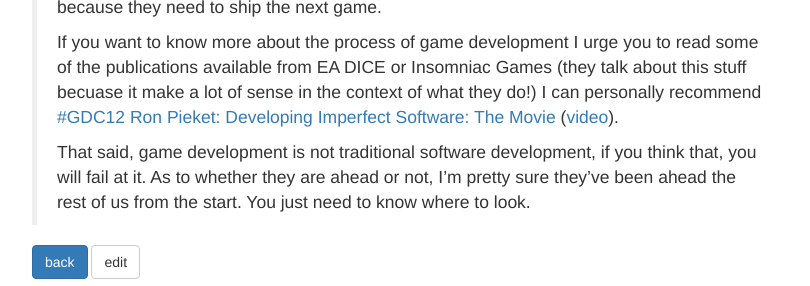
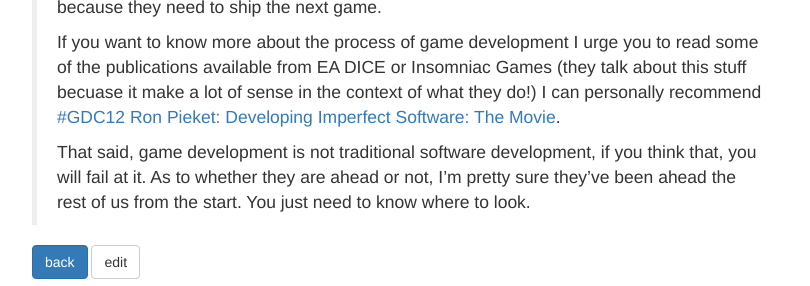
Before and after one commit to leidegre/leidegre.github.com, a Jekyll site: the page built from _posts/2013-05-07-game-development.md, in a window 1280 px wide. Shown: the part 990-1276 px from the top of the page, without its empty margins (38-848 px from the left). Built offline with Jekyll 4.4.1, drawn with Linux system fonts in a browser that asks for light colours; nearby versions of some CDN libraries.

Commit message:
Fixed broken link

```diff
--- a/_posts/2013-05-07-game-development.md
+++ b/_posts/2013-05-07-game-development.md
@@ -17,10 +17,9 @@ It wasn't until the next day I discovered that the post was a two years old. I t
 >
 > My last point, is a bit harder for me to argue objectively about but game development grew from a culture that wasn't motivated by greed (simply making a game for the purpose of making money). These people wanted to make a game because it was part what they believed they should do. A lot of the traditional churn that plague software development does not exist when your reason for doing what you do is so well bespoken. These people are self-motivated talented people and they get to do what they love while many of us don't. These people make rational decisions about what they need to do next to move forward, they don't waste a lot of time in meetings. If they did, they'd run out of business, because they need to ship the next game.
 >
-> If you want to know more about the process of game development I urge you to read some of the publications available from EA DICE or Insomniac Games (they talk about this stuff becuase it make a lot of sense in the context of what they do!) I can personally recommend [#GDC12 Ron Pieket: Developing Imperfect Software: The Movie][2] ([video][3]).
+> If you want to know more about the process of game development I urge you to read some of the publications available from EA DICE or Insomniac Games (they talk about this stuff becuase it make a lot of sense in the context of what they do!) I can personally recommend [#GDC12 Ron Pieket: Developing Imperfect Software: The Movie][2].
 >
 > That said, game development is not traditional software development, if you think that, you will fail at it. As to whether they are ahead or not, I'm pretty sure they've been ahead the rest of us from the start. You just need to know where to look.
 
 [1]: http://blog.chromosundrift.com/2011/04/are-game-developers-15-years-behind.html
-[2]: http://www.insomniacgames.com/gdc12-ron-pieket-developing-imperfect-software-the-movie/
-[3]: https://vimeo.com/39689487
+[2]: https://www.gdcvault.com/play/1015531/Developing-Imperfect-Software-How-to
```
